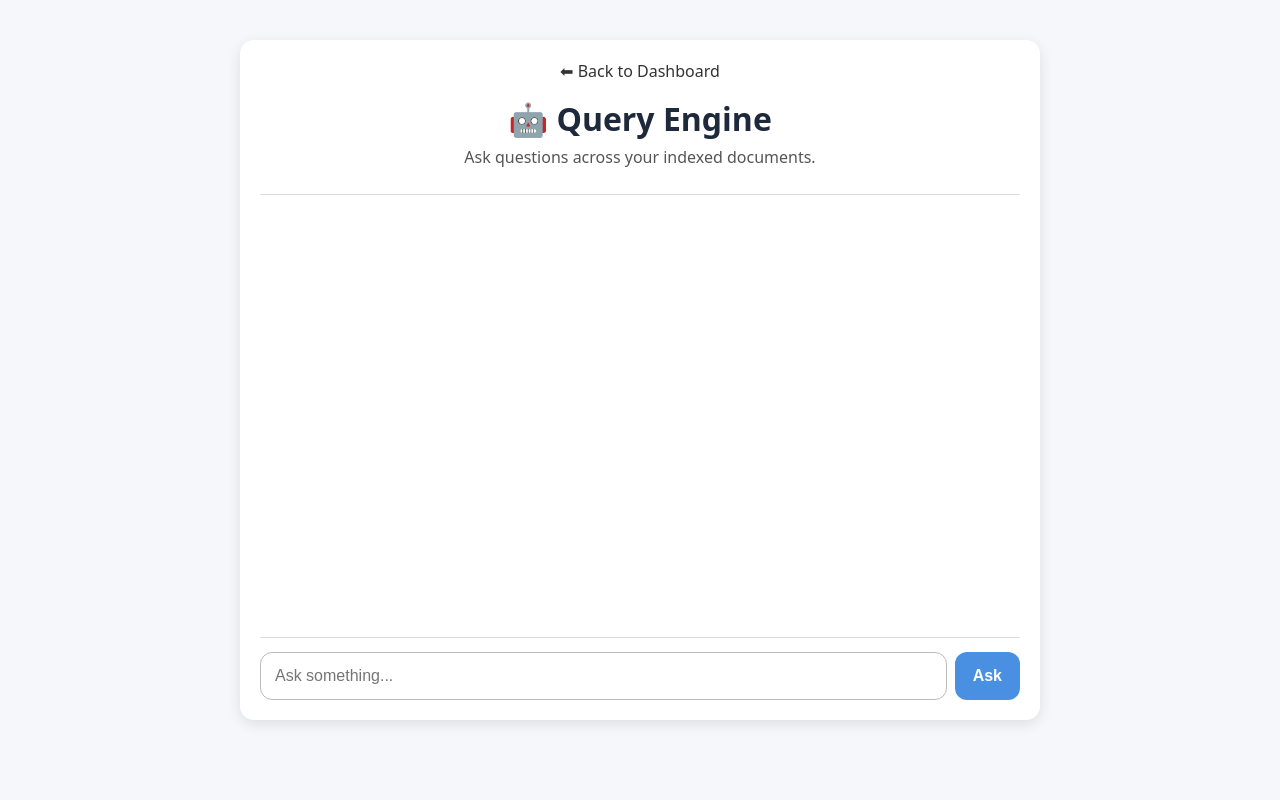
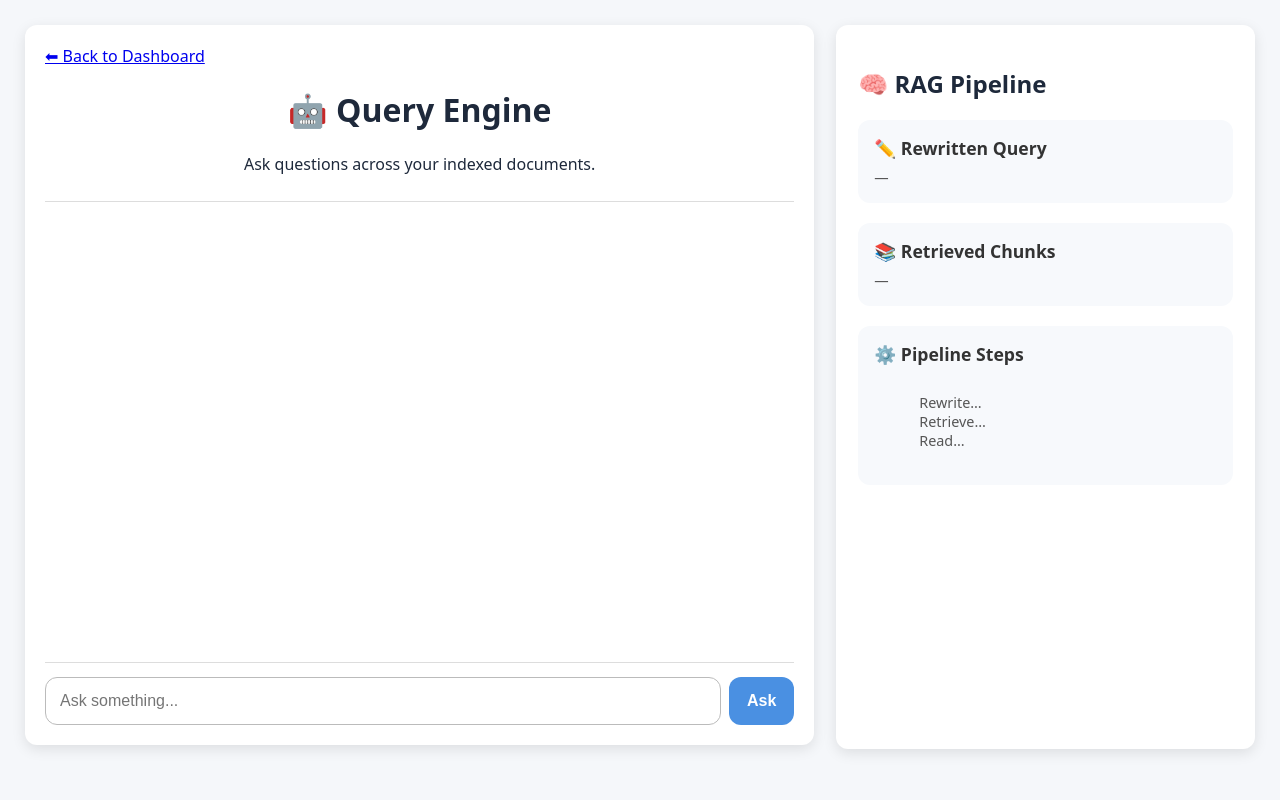
Before and after one commit to obedmiranda/RAGFORGE, a FastAPI app: page /query in a window 1280 px wide. Run offline with FastAPI, Linux system fonts and the light colour scheme.

Commit message:
query html new column added

```diff
--- a/app/templates/query.html
+++ b/app/templates/query.html
@@ -10,17 +10,28 @@
       body {
         background: #f5f7fa;
         font-family: system-ui, -apple-system, sans-serif;
+        margin: 0;
+        padding: 0;
       }
 
+      /* Grid Layout */
+      .layout {
+        display: flex;
+        gap: 22px;
+        padding: 25px;
+        max-width: 1400px;
+        margin: 0 auto;
+      }
+
+      /* --------------------- LEFT CHAT PANEL --------------------- */
       .chat-container {
-        max-width: 760px;
-        margin: 40px auto;
+        flex: 2;
         background: white;
-        border-radius: 14px;
+        border-radius: 12px;
         padding: 20px;
         display: flex;
         flex-direction: column;
-        height: 80vh;
+        height: 85vh;
         box-shadow: 0 4px 14px rgba(0, 0, 0, 0.1);
       }
 
@@ -28,10 +39,6 @@
         text-align: center;
         padding-bottom: 10px;
         border-bottom: 1px solid #ddd;
-      }
-
-      .chat-header h1 {
-        margin: 0;
       }
 
       .chat-window {
@@ -75,7 +82,6 @@
         }
       }
 
-      /* Input area */
       .input-area {
         display: flex;
         gap: 8px;
@@ -100,35 +106,55 @@
         border-radius: 12px;
         cursor: pointer;
         font-size: 1rem;
-        transition: 0.2s;
       }
 
-      #queryButton:hover {
-        background: #357abd;
+      /* --------------------- RIGHT PIPELINE PANEL --------------------- */
+      .pipeline-container {
+        flex: 1;
+        background: white;
+        border-radius: 12px;
+        padding: 22px;
+        height: 85vh;
+        box-shadow: 0 4px 14px rgba(0, 0, 0, 0.1);
+        display: flex;
+        flex-direction: column;
+        overflow-y: auto;
       }
 
-      .back {
-        text-align: center;
-        margin-bottom: 15px;
+      .pipeline-section {
+        background: #f7f9fc;
+        padding: 16px;
+        border-radius: 12px;
+        margin-bottom: 20px;
       }
 
-      .back a {
+      .pipeline-section h3 {
+        margin-top: 0;
+        margin-bottom: 8px;
+        font-size: 1.1rem;
         color: #333;
-        text-decoration: none;
       }
 
-      .chunks {
-        background: #fafafa;
-        border-radius: 12px;
-        padding: 12px;
+      .mini-log {
         font-size: 0.9rem;
-        margin-top: 4px;
-        color: #666;
+        color: #555;
+        white-space: pre-wrap;
+      }
+
+      .chunk-box {
+        background: white;
+        border-radius: 10px;
+        padding: 10px;
+        margin-top: 10px;
+        border: 1px solid #ddd;
       }
     </style>
   </head>
 
   <body>
+    <div class="layout">
+
+      <!-- LEFT PANEL -->
       <div class="chat-container">
         <div class="back">
           <a href="/">⬅ Back to Dashboard</a>
@@ -136,22 +162,44 @@
 
         <div class="chat-header">
           <h1>🤖 Query Engine</h1>
-        <p style="margin-top:6px;color:#555">
-          Ask questions across your indexed documents.
-        </p>
+          <p>Ask questions across your indexed documents.</p>
         </div>
 
         <div id="chatWindow" class="chat-window"></div>
 
-      <!-- Input area -->
         <div class="input-area">
-        <input
-          type="text"
-          id="queryInput"
-          placeholder="Ask something..."
-        />
+          <input type="text" id="queryInput" placeholder="Ask something..." />
+          <button id="queryButton">Ask</button>
+        </div>
+      </div>
 
-        <button id="queryButton">Ask</button>
+      <!-- RIGHT PANEL -->
+      <div class="pipeline-container">
+
+        <h2>🧠 RAG Pipeline</h2>
+
+        <!-- REWRITE OUTPUT -->
+        <div class="pipeline-section">
+          <h3>✏️ Rewritten Query</h3>
+          <div id="rewriteBox" class="mini-log">—</div>
+        </div>
+
+        <!-- RETRIEVED CHUNKS -->
+        <div class="pipeline-section">
+          <h3>📚 Retrieved Chunks</h3>
+          <div id="chunksBox" class="mini-log">—</div>
+        </div>
+
+        <!-- PIPELINE STEPS -->
+        <div class="pipeline-section">
+          <h3>⚙️ Pipeline Steps</h3>
+          <div id="stepsBox" class="mini-log">
+            Rewrite…
+            Retrieve…
+            Read…
+          </div>
+        </div>
+
       </div>
     </div>
 
@@ -160,12 +208,15 @@
       const queryInput = document.getElementById("queryInput");
       const queryButton = document.getElementById("queryButton");
 
+      const rewriteBox = document.getElementById("rewriteBox");
+      const chunksBox = document.getElementById("chunksBox");
+      const stepsBox = document.getElementById("stepsBox");
+
       function addMessage(text, sender) {
         const msg = document.createElement("div");
         msg.className = `message ${sender}`;
         msg.textContent = text;
         chatWindow.appendChild(msg);
-
         chatWindow.scrollTop = chatWindow.scrollHeight;
       }
 
@@ -175,13 +226,14 @@
 
         addMessage(question, "user");
         queryInput.value = "";
-
         addMessage("Thinking...", "bot");
 
+        // Reset right panel
+        rewriteBox.textContent = "Processing…";
+        chunksBox.textContent = "Processing…";
+        stepsBox.textContent = "Rewrite…\nRetrieve…\nRead…";
+
         try {
-
-          //send message to the retrieval backend
-          console.log("SENDING MESSAGE TO RETRIEVAL WITH QUESTION FROM CHAT: " + question)
           const res = await fetch("/api/query", {
             method: "POST",
             headers: { "Content-Type": "application/json" },
@@ -190,24 +242,37 @@
 
           const data = await res.json();
 
+          // Replace "Thinking..." message
           const lastMsg = chatWindow.querySelector(".message.bot:last-child");
           lastMsg.textContent = data.answer || "Error processing request.";
 
-          if (data.chunks && data.chunks.length > 0) {
-            const chunkBox = document.createElement("div");
-            chunkBox.className = "chunks bot";
-            chunkBox.innerHTML =
-              "<strong>Relevant Chunks:</strong><br>" +
-              data.chunks.map((c) => `• ${c}`).join("<br>");
-            chatWindow.appendChild(chunkBox);
+          // Right Panel Content
+          rewriteBox.textContent = data.rewritten_query || "—";
+
+          if (data.sources && data.sources.length > 0) {
+            chunksBox.innerHTML = data.sources
+              .map((c, i) => `<div class="chunk-box">
+                <strong>Chunk ${i + 1}</strong><br>
+                ${c.content.slice(0, 200)}...
+              </div>`)
+              .join("");
+          } else {
+            chunksBox.textContent = "—";
           }
 
-          chatWindow.scrollTop = chatWindow.scrollHeight;
+          stepsBox.textContent =
+            "Rewrite ✓\nRetrieve ✓\nRead ✓";
+
         } catch (err) {
           const lastMsg = chatWindow.querySelector(".message.bot:last-child");
           lastMsg.textContent = "Error contacting backend.";
+
+          rewriteBox.textContent = "Error.";
+          chunksBox.textContent = "Error.";
+          stepsBox.textContent = "Error.";
         }
       });
+
       queryInput.addEventListener("keypress", (e) => {
         if (e.key === "Enter") queryButton.click();
       });
```
Also changed, not shown: app/chains/query_chain.py (+20 -6 lines). Lines whose indentation alone changed are shown as unchanged.
